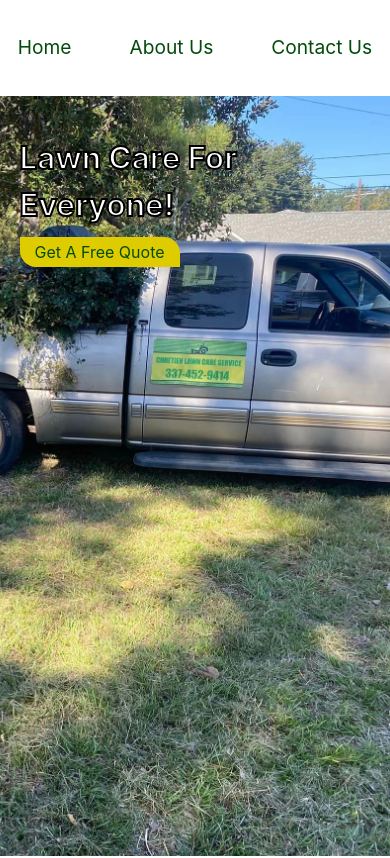
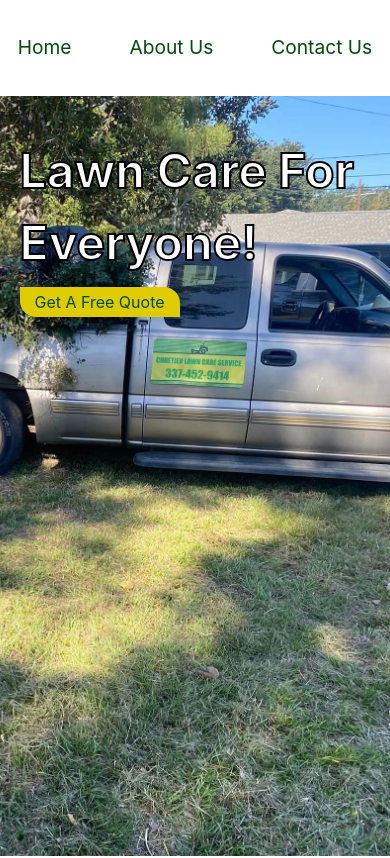
Before and after one commit to ReleventGull/ChretienLawnMowerService, a React (Create React App) app: page /app/home in a window 390 px wide. Shown: the top 858 px of the page. Built offline with nearby package versions, Linux system fonts and the light colour scheme; no server answers.

Commit message:
feat(styling): Changes some styling on the font sizes

```diff
--- a/public/componentcss/home.css
+++ b/public/componentcss/home.css
@@ -240,7 +240,7 @@ input:focus ~ .contactBox {
 .vouchQuoteBox h1 {
     font-weight: bold;
     color: white;
-    font-size: clamp(2rem, 5rem, 9rem);
+    font-size: 5rem;
     -webkit-text-stroke: 2px black;
 }
 
@@ -260,6 +260,7 @@ input:focus ~ .contactBox {
     width: 21rem;
     font-size: 2.5rem;
 }
+
 @media (max-width: 1000px){
     .getFreeQuoteContainer {
         background-position: 83%;
@@ -271,7 +272,7 @@ input:focus ~ .contactBox {
         width: 100%;
     }
     .vouchQuoteBox h1{
-        font-size: clamp(1rem, 8vw, 10rem);
+        font-size: 3rem
     }
     .getQuoteButton {
         width: 10rem;
@@ -286,13 +287,14 @@ input:focus ~ .contactBox {
         width: 100%;
     }
     .vouchQuoteBox h1{
-        font-size: rem
+        font-size: 3rem
     }
     .getQuoteButton {
         width: 10rem;
         font-size: 1rem;
     }
 }
+
 .getQuoteButton:hover {
     color: var(--primary-gold);
     background-color: var(--primary-green);
```
